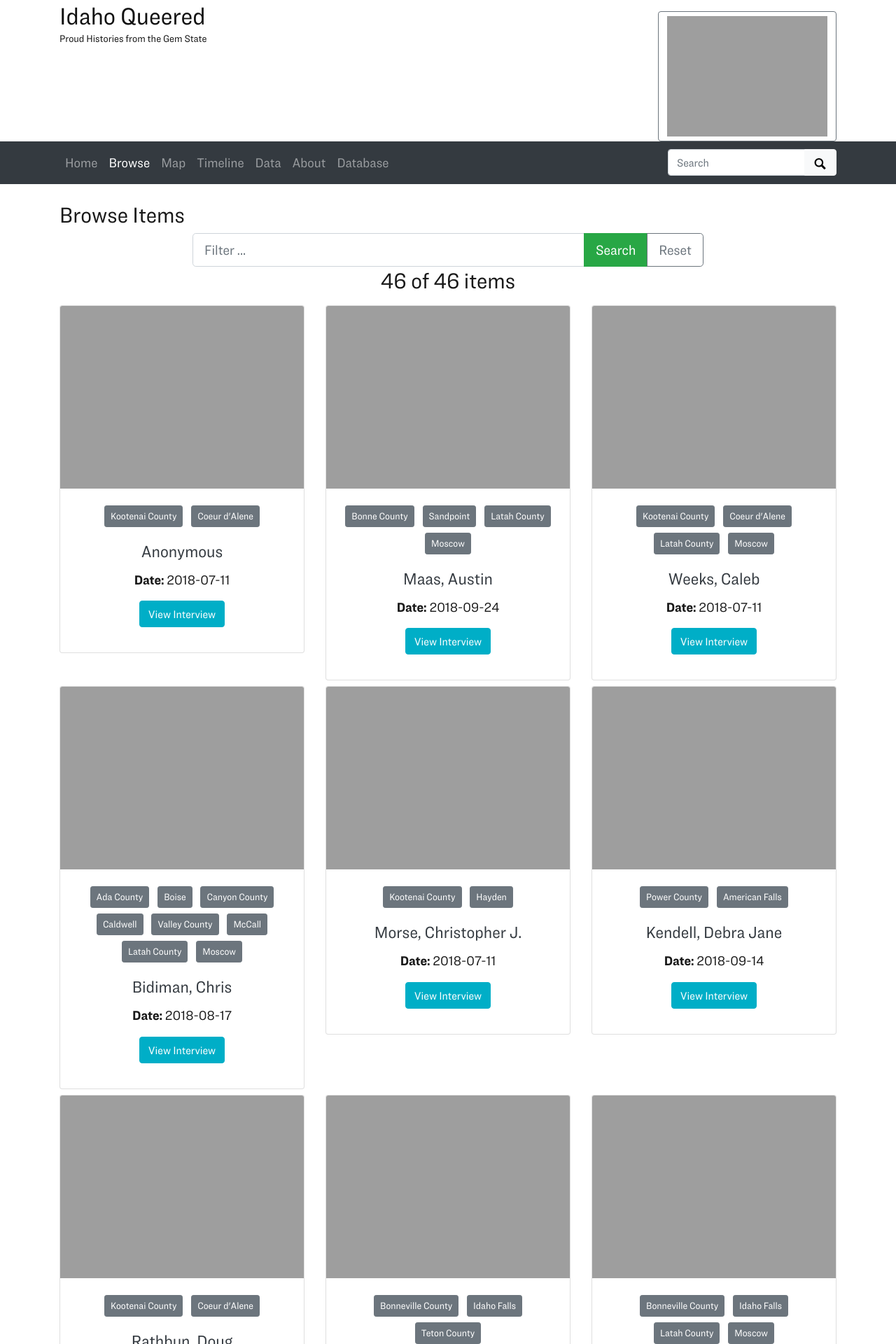
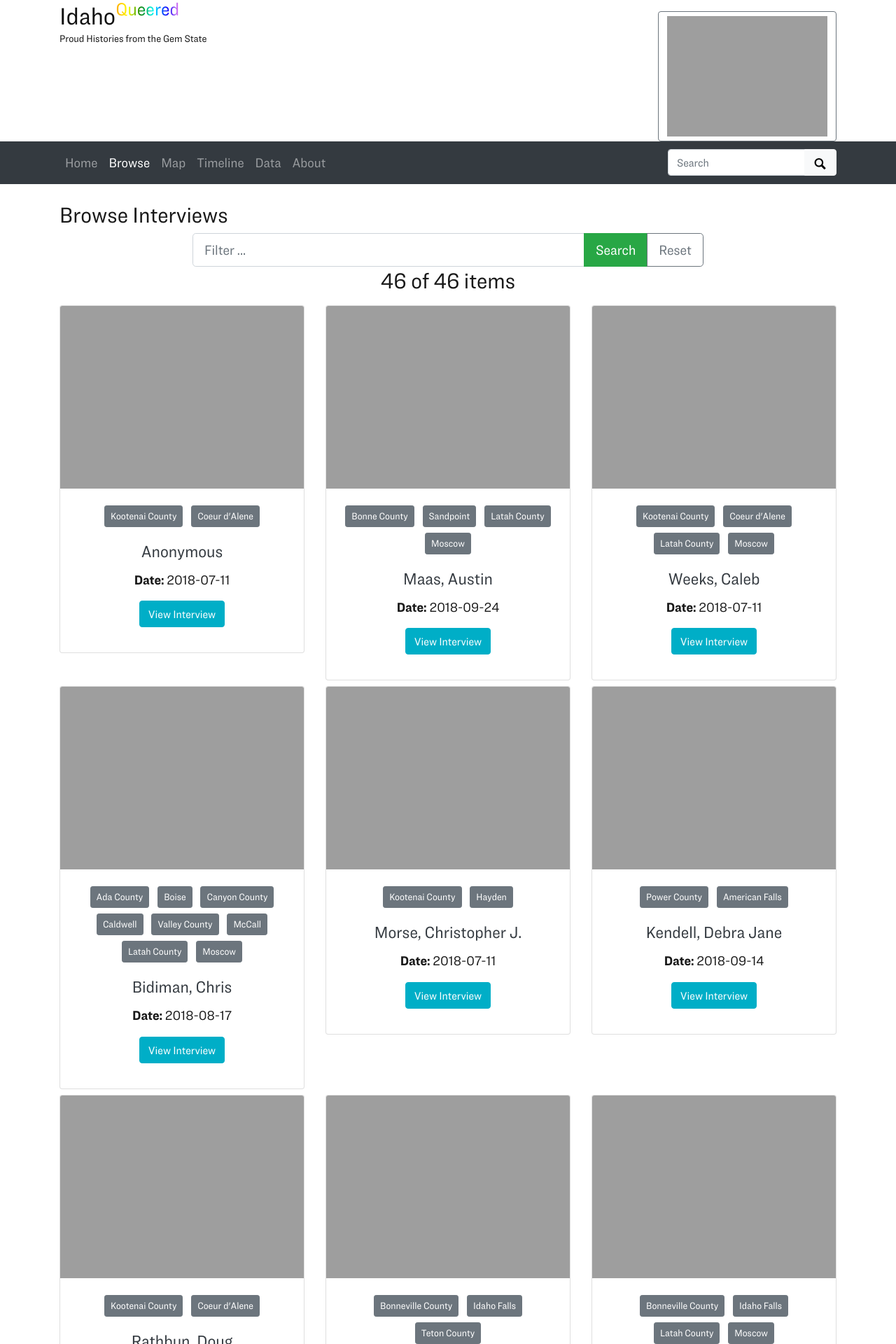
Before and after one commit to uidaholib/queered_source_original, a Jekyll site: the page built from pages/browse.md, in a window 1280 px wide. Shown: the top 1920 px of the page at 70% size. Built offline with Jekyll 4.4.1, drawn with Linux system fonts in a browser that asks for light colours; nearby versions of some CDN libraries; library files that are not in the unit come from our copies.

Commit message:
fancy title concept

```diff
--- a/_includes/collection-banner.html
+++ b/_includes/collection-banner.html
@@ -20,7 +20,7 @@
 
     <div id="home-title-box" class="col-md-8 mx-auto display-block text-center">
         <div class="card text-dark title-card">
-            <h1 class="display-4">{{ site.data.theme.title }}</h1>
+            <h1 class="display-4">{{ site.data.theme.fancy-title }}</h1>
             <p>{{ site.data.theme.tagline }}</p>
             <a title="University of Idaho Library Digital Initiatives" class="p-1 pb-3" href="https://www.lib.uidaho.edu/digital">
             <img src="https://www.lib.uidaho.edu/digital/justdi_logo_sm.png" alt="digital initiatives logo" ></a>
@@ -34,7 +34,7 @@
         <div class="col-md-9">
             <div class="row">
                 <div id="title" class="col-11" >
-                    <h1><a href="{{ site.baseurl }}/" >{{ site.data.theme.title }}</a></h1>
+                    <h1><a href="{{ site.baseurl }}/" >{{ site.data.theme.fancy-title }}</a></h1>
                     <p>{{ site.data.theme.tagline }}</p>
                 </div>
             </div>
--- a/_includes/collection-nav.html
+++ b/_includes/collection-nav.html
@@ -16,9 +16,6 @@
                     <a class="nav-link" href="{{ nav.stub | relative_url }}">{{ nav.display-text }}</a>
                 </li>
                 {% endfor %}
-                <li class="nav-item ">
-                    <a class="nav-link" href="https://digital.lib.uidaho.edu/cdm/search/collection/{{ site.data.theme.cdm-collection-id }}/" target="_blank">Database</a>
-                </li>
             </ul>
             {% include nav-search-site.html %}
         </div>
--- a/_sass/_custom.scss
+++ b/_sass/_custom.scss
@@ -1,3 +1,13 @@
+/* queered custom */
+.rainbow {
+    background: red;
+    background: -webkit-linear-gradient(left, orange, yellow, green, cyan, blue, violet);
+    background: -o-linear-gradient(right, orange, yellow, green, cyan, blue, violet);
+    background: -moz-linear-gradient(right, orange, yellow, green, cyan, blue, violet);
+    background: linear-gradient(to right, orange, yellow, green, cyan, blue, violet);
+    -webkit-background-clip: text;
+    -webkit-text-fill-color: transparent;
+}
 /* base */
 body {
     font-family: $base-font-family;
@@ -30,8 +40,6 @@ a {
 }
 
 /* nav bar */
-
-
 .navbar-dark .navbar-nav .nav-link:focus, .navbar-dark .navbar-nav .nav-link:hover {
     color: rgba(255,255,255,.75);
 }
--- a/pages/browse.md
+++ b/pages/browse.md
@@ -4,4 +4,4 @@ layout: browse
 permalink: /browse.html
 ---
 
-## Browse Items
+## Browse Interviews
```
